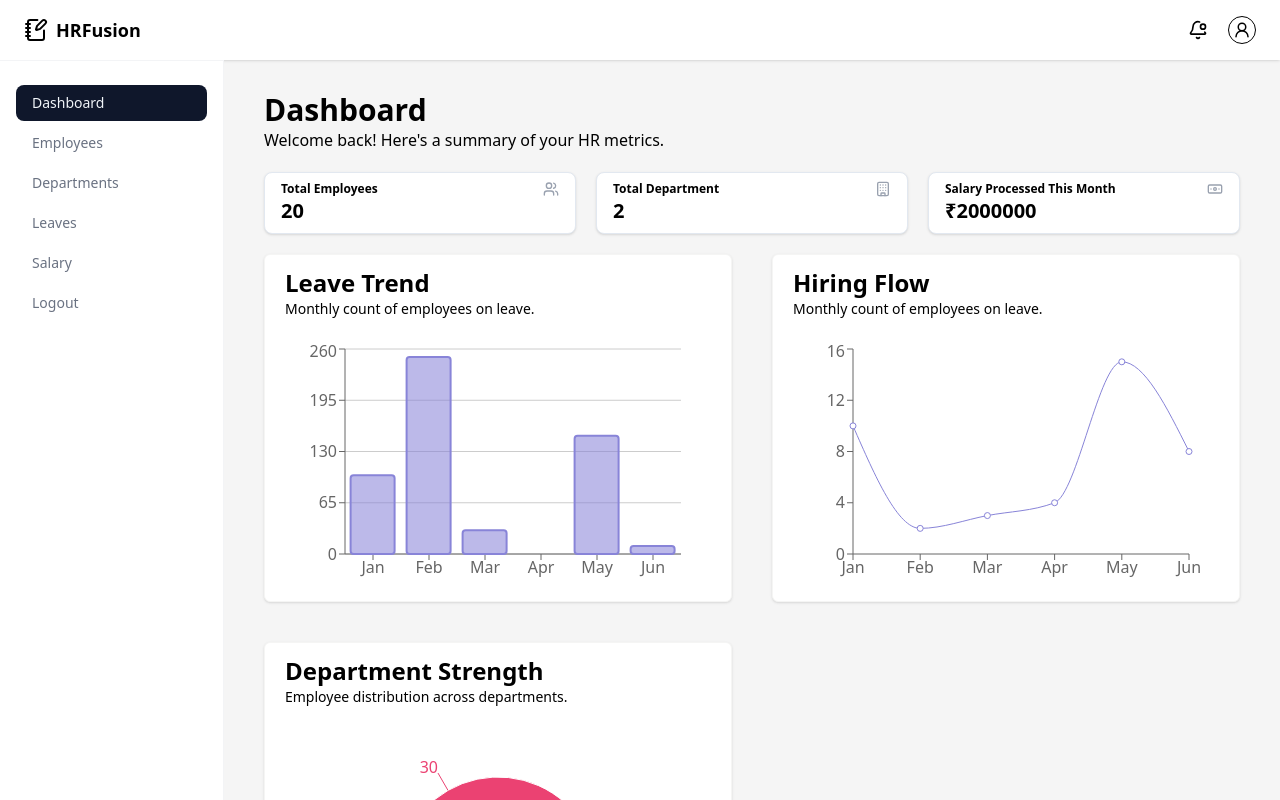
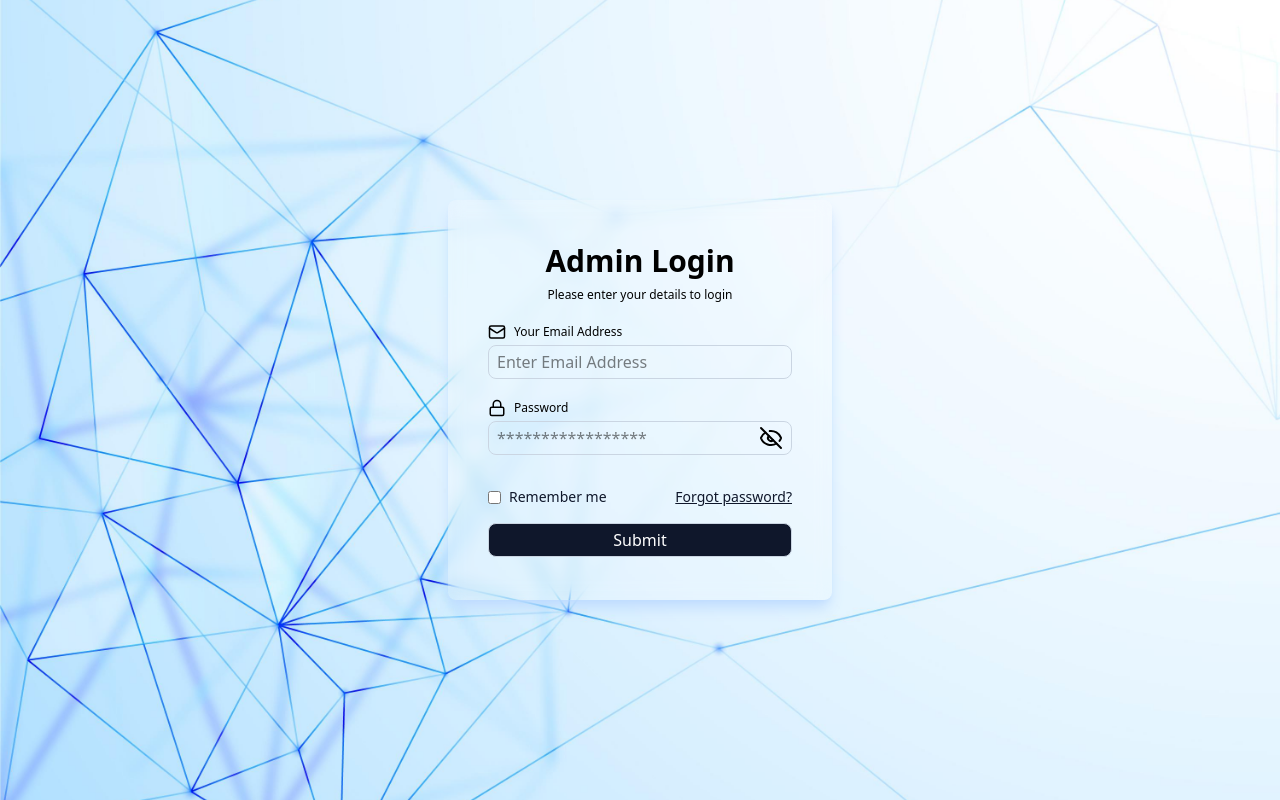
Before and after one commit to laxminarayan-dev/HR-Management, a React (Vite) app in the folder Frontend/: page / in a window 1280 px wide. Shown: the top 800 px of the page. Built offline with nearby package versions, Linux system fonts and the light colour scheme.

Commit message:
useEffect fixed

```diff
--- a/Frontend/src/App.jsx
+++ b/Frontend/src/App.jsx
@@ -12,15 +12,15 @@ import Leaves from "./appModules/modules/admin/Leaves";
 import Salary from "./appModules/modules/admin/Salary";
 
 const App = () => {
-  const [isloggedIn, setIsLoggedIn] = useState(true);
-  // useEffect(() => {
-  //   let token = localStorage.getItem("token");
-  //   if (token && token != "") {
-  //     setIsLoggedIn(true);
-  //   } else {
-  //     setIsLoggedIn(false);
-  //   }
-  // }, []);
+  const [isloggedIn, setIsLoggedIn] = useState(null);
+  useEffect(() => {
+    let token = localStorage.getItem("token");
+    if (token && token != "") {
+      setIsLoggedIn(true);
+    } else {
+      setIsLoggedIn(false);
+    }
+  }, []);
   return (
     <Fragment>
       {isloggedIn === null ? (
```
